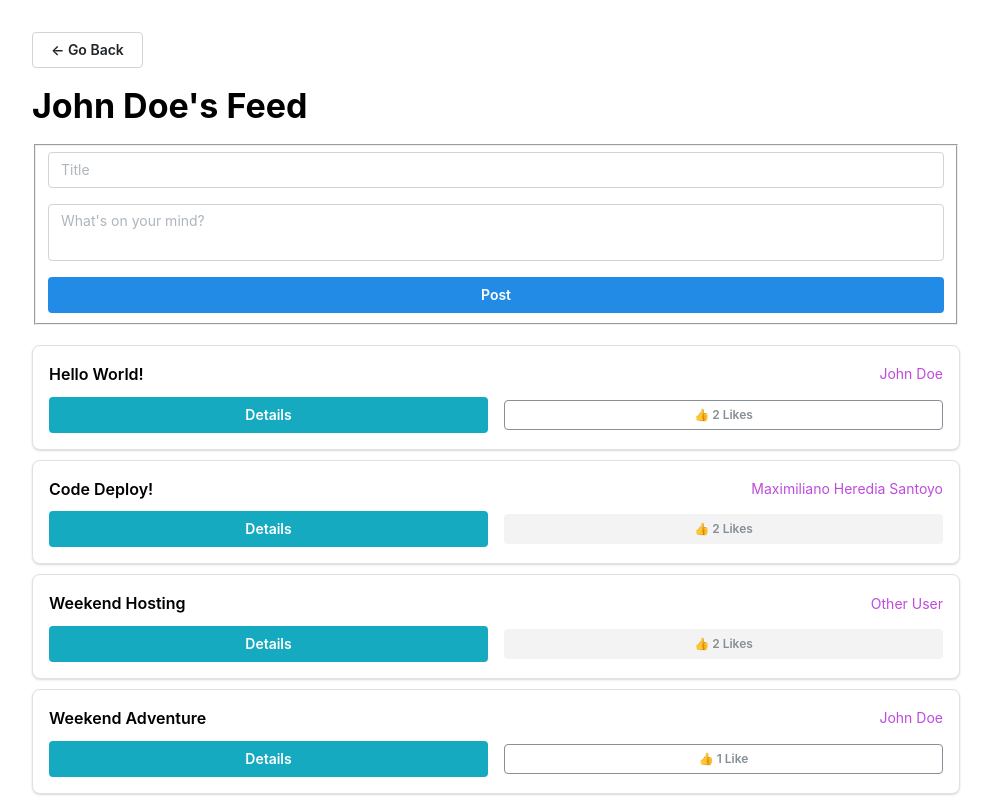
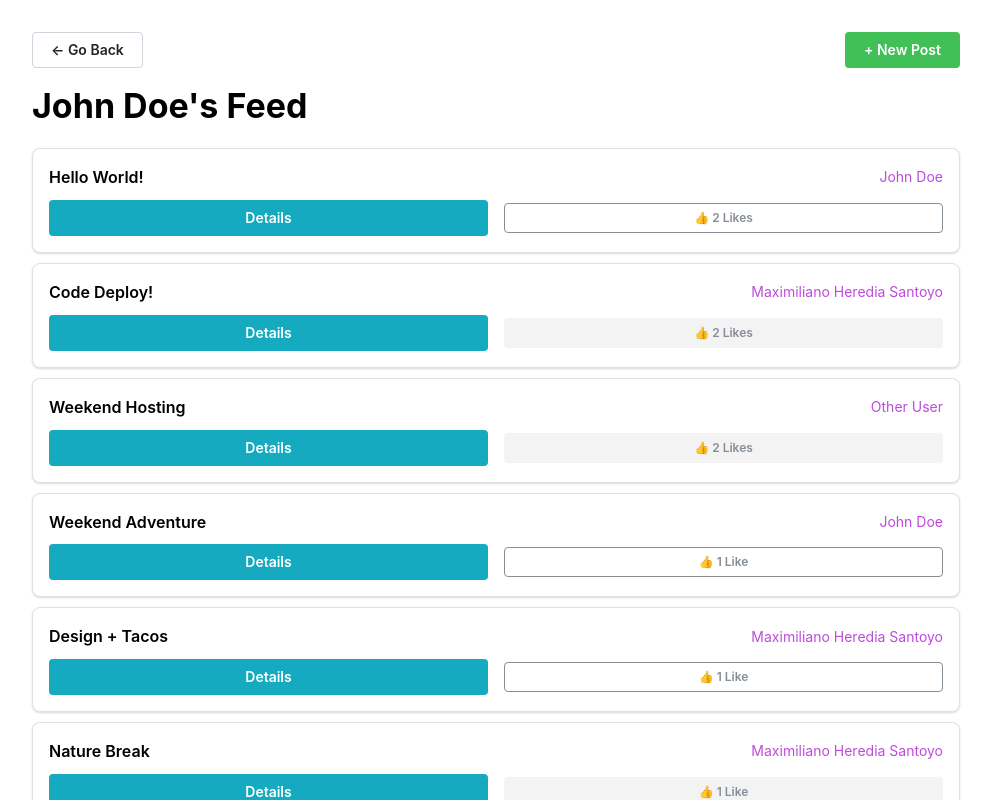
Before and after one commit to soymaxhs/social-webapp, a Next.js app: page /1/posts in a window 1280 px wide. Shown: the top 800 px of the page, without its empty margins (144-1135 px from the left). Built offline with nearby package versions, Linux system fonts and the light colour scheme; data requests are answered from the project's data file.

Commit message:
refactor(posts): extracted creation page from read page into posts

```diff
--- a/src/app/[userId]/posts/page.tsx
+++ b/src/app/[userId]/posts/page.tsx
@@ -15,9 +15,12 @@ import { User, Post } from "@/types";
 import { getUser } from "@/services/users/api";
 import PostCard from "@/components/molecules/PostCard";
 import { getPosts } from "@/services/posts/api";
-import PostForm from "@/components/organisms/PostForm.tsx";
 
-// TODO: Document properly.
+/**
+ * TODO: Document properly, using JSDoc.
+ *
+ * @see {@link https://jsdoc.app/ } for more information on how to document your code.
+ */
 export default function PostPage() {
   const router = useRouter();
   const params = useParams();
@@ -44,7 +47,7 @@ export default function PostPage() {
   }, [userId]);
 
   if (!user || !posts) {
-    // TODO: Create a common component.
+    // TODO: Create a common loading component.
     return (
       <Container py="xl">
         <Loader />
@@ -55,25 +58,18 @@ export default function PostPage() {
 
   return (
     <Container py="xl">
-      <Group align="left" mb="md">
+      <Group align="left" mb="md" justify="space-between">
         <Button variant="default" onClick={() => router.back()}>
           ← Go Back
+        </Button>
+
+        {/* TODO: Create a new post redirect button */}
+        <Button bg="green" onClick={() => router.push(`/${user.id}/posts/new`)}>
+          + New Post
         </Button>
       </Group>
 
       <Title mb="md">{`${user.name}'s Feed`}</Title>
-      <PostForm
-        onSuccess={async () => {
-          try {
-            const friendsIds = [Number(user.id), ...user.friends];
-            const posts = await getPosts(friendsIds);
-
-            setPosts(posts);
-          } catch (error) {
-            console.log("Error", error);
-          }
-        }}
-      />
 
       <Stack gap="xs" my="lg">
         {posts.map((post) => (
```
Also changed, not shown: src/app/[userId]/posts/new/page.tsx (added, +34 -0 lines).
